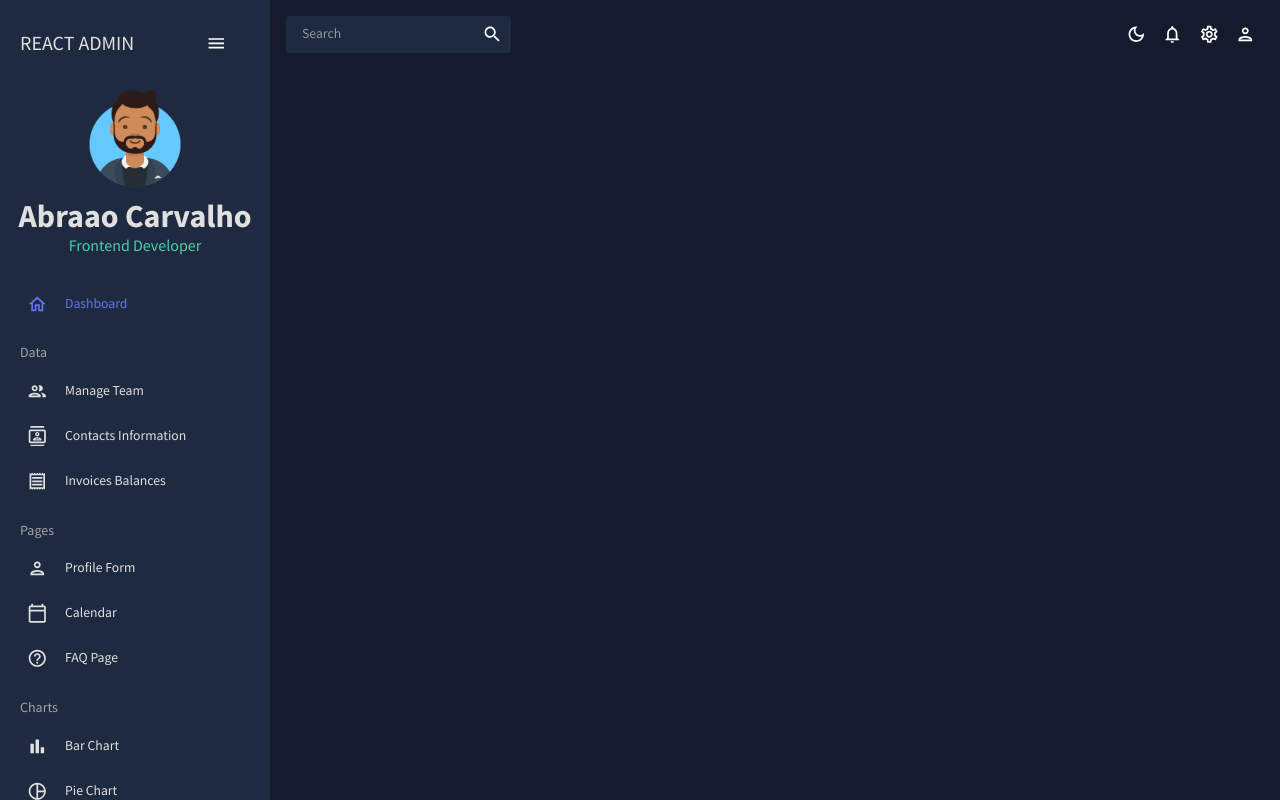
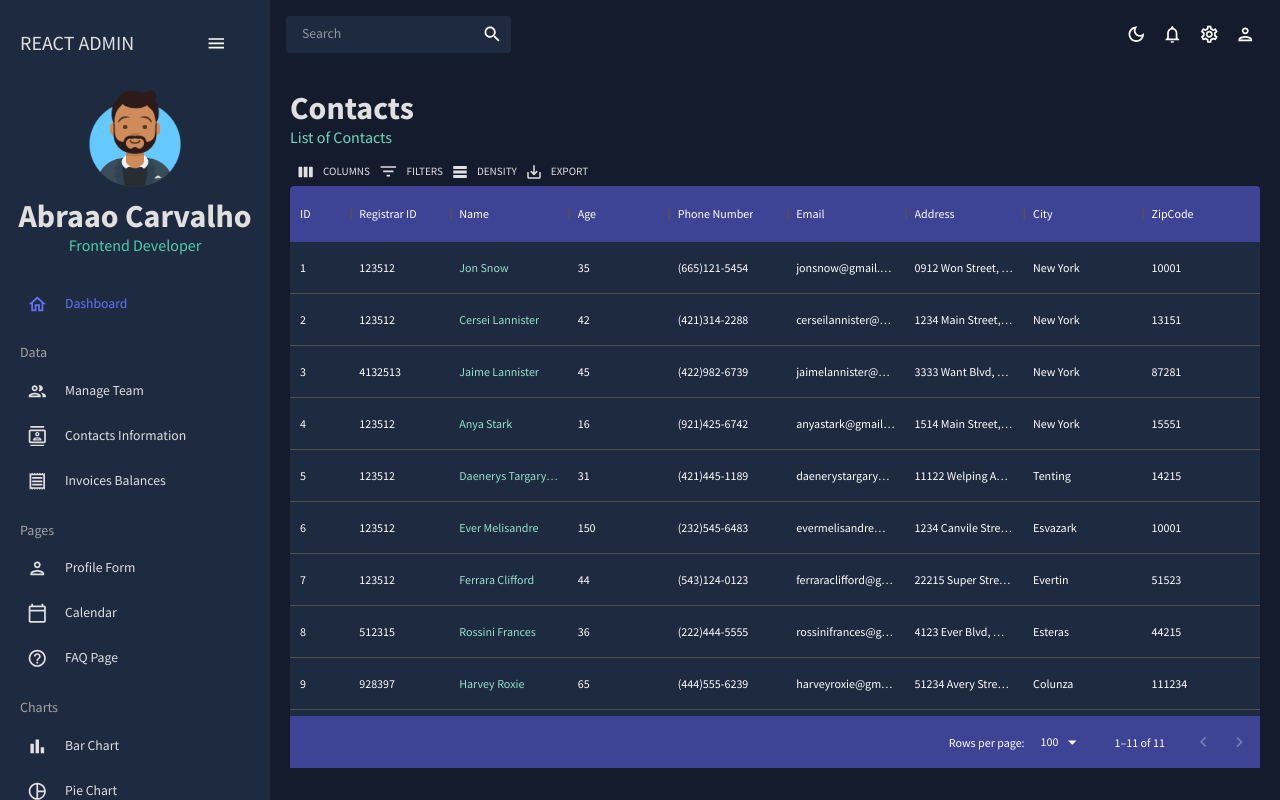
Before and after one commit to abrahamcarvalhoo/dashboard, a React (Create React App) app: page /contacts in a window 1280 px wide. Built offline with nearby package versions, Linux system fonts and the light colour scheme.

Commit message:
Added Contacts

```diff
--- a/src/App.js
+++ b/src/App.js
@@ -5,7 +5,7 @@ import Topbar from "./scenes/global/Topbar";
 import Sidebar from "./scenes/global/Sidebar";
 import Dashboard from "./scenes/dashboard";
 import Team from "./scenes/team";
-// import Contacts from "./scenes/contacts";
+import Contacts from "./scenes/contacts";
 // import Invoices from "./scenes/invoices";
 // import Form from "./scenes/form";
 // import Bar from "./scenes/bar";
@@ -29,7 +29,7 @@ function App() {
           <Routes>
             <Route path="/" element={<Dashboard />} />
             <Route path="/team" element={<Team />} />
-            {/* <Route path="/contacts" element={<Contacts />} /> */}
+            <Route path="/contacts" element={<Contacts />} />
             {/* <Route path="/invoices" element={<Invoices />} /> */}
             {/* <Route path="/form" element={<Form />} /> */}
             {/* <Route path="/bar" element={<Bar />} /> */}
--- a/src/components/Header.jsx
+++ b/src/components/Header.jsx
@@ -5,7 +5,7 @@ const Header = ({title, subtitle}) => {
   const theme = useTheme();
   const colors = tokens(theme.palette.mode);
   return (
-    <Box mb="25px">
+    <Box mb="20px">
       <Typography variant="h2" color={colors.grey[100]} fontWeight="bold">{title}</Typography>
       <Typography variant="h5" color={colors.greenAccent[400]}>{subtitle}</Typography>
     </Box>
--- /dev/null
+++ b/src/scenes/contacts/index.jsx
@@ -0,0 +1,60 @@
+import { Box, useTheme } from "@mui/material";
+import { DataGrid, GridToolbar } from "@mui/x-data-grid";
+import { tokens } from "../../theme";
+import { mockDataContacts } from "../../data/mockData";
+import Header from "../../components/Header";
+
+const Contacts = () => {
+  const theme = useTheme();
+  const colors = tokens(theme.palette.mode);
+
+  const columns = [
+    { field: "id", headerName: "ID", flex: 0.5 },
+    { field: "registrarId", headerName: "Registrar ID" },
+    { field: "name", headerName: "Name", flex: 1, cellClassName: "name-column--cell" },
+    { field: "age", headerName: "Age", type: "number", headerAlign: "left ", align: "left" },
+    { field: "phone", headerName: "Phone Number", flex: 1 },
+    { field: "email", headerName: "Email", flex: 1 },
+    { field: "address", headerName: "Address", flex: 1 },
+    { field: "city", headerName: "City", flex: 1 },
+    { field: "zipCode", headerName: "ZipCode", flex: 1 },
+  ];
+
+  return (
+    <Box m="20px">
+      <Header title="Contacts" subtitle="List of Contacts" />
+      <Box height="75vh" sx={{
+        "& .MuiDataGrid-root": {
+          border: "none"
+        },
+        "& .MuiDataGrid-cell": {
+          borderBottom: "none"
+        },
+        "& .name-column--cell": {
+          color: colors.greenAccent[300]
+        },
+        "& .MuiDataGrid-columnHeaders": {
+          backgroundColor: colors.blueAccent[700],
+          borderBottom: "none"
+        },
+        "& .MuiDataGrid-virtualScroller": {
+          backgroundColor: colors.primary[400]
+        },
+        "& .MuiDataGrid-footerContainer": {
+          backgroundColor: colors.blueAccent[700],
+          borderTop: "none"
+        },
+        "& .MuiDataGrid-toolbarContainer": {
+          marginTop: "-15px"
+        },
+        "& .MuiDataGrid-toolbarContainer .MuiButton-text": {
+          color: `${colors.grey[100]} !important`
+        },
+      }}>
+        <DataGrid rows={mockDataContacts} columns={columns} components={{ Toolbar: GridToolbar }} />
+      </Box>
+    </Box>
+  )
+}
+
+export default Contacts;
--- a/src/scenes/team/index.jsx
+++ b/src/scenes/team/index.jsx
@@ -54,7 +54,7 @@ const Team = () => {
           borderTop: "none"
         },
         "& .MuiCheckbox-root": {
-          color: colors.greenAccent[200]
+          color: `${colors.greenAccent[200]} !important`
         }
       }}>
         <DataGrid checkboxSelection rows={mockDataTeam} columns={columns} />
```
